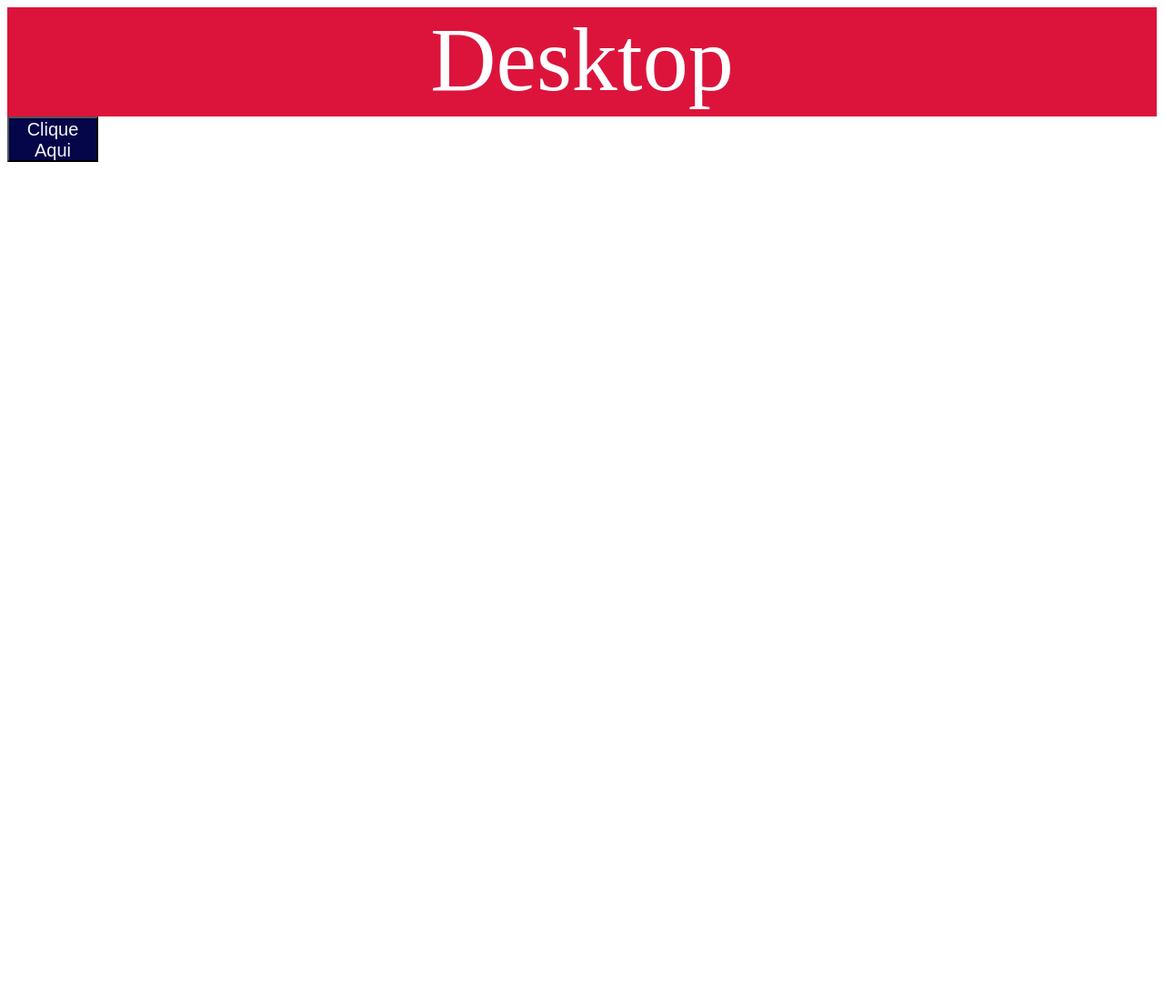
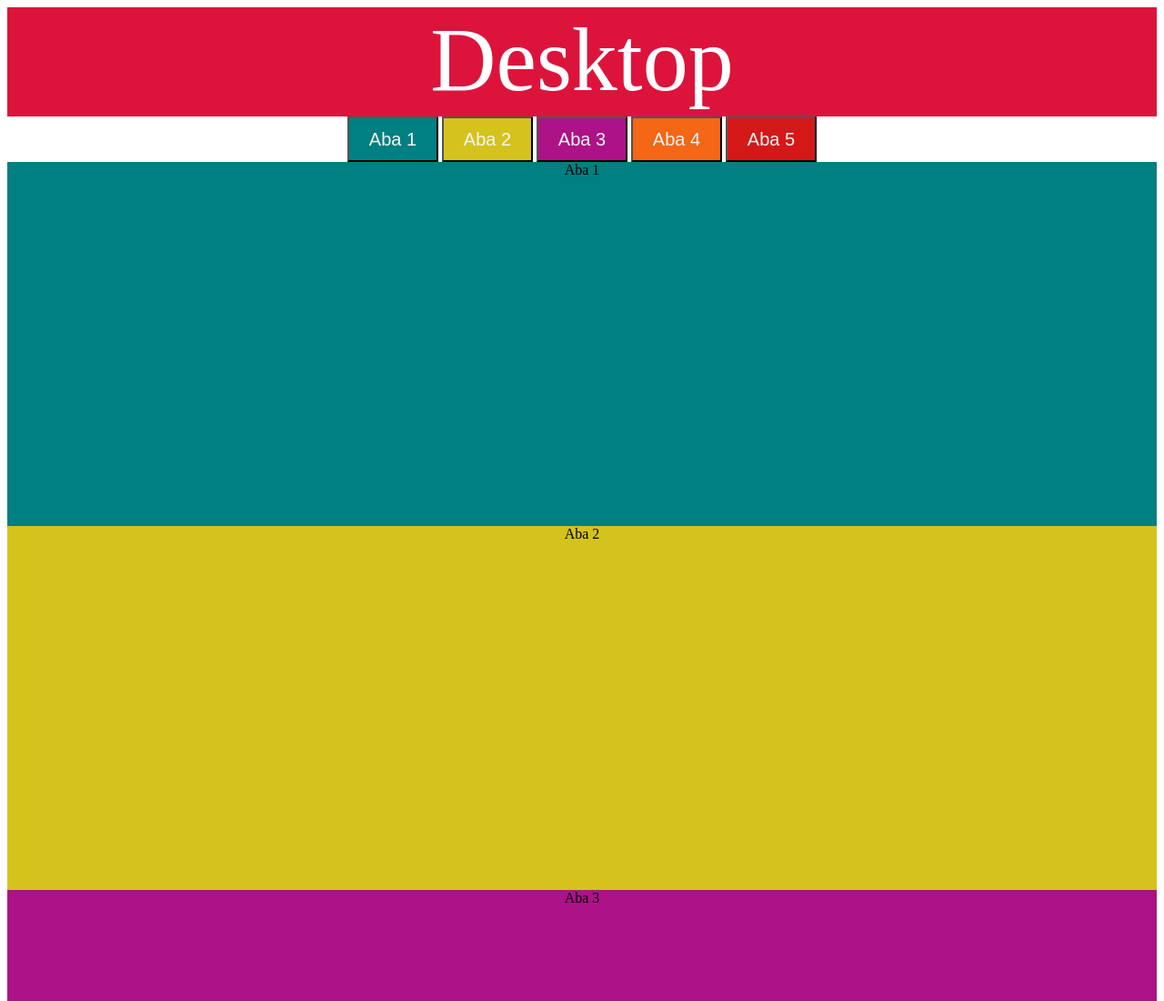
Before and after one commit to joaosilva2007/g243i1t, a plain HTML site: page index.html in a window 1280 px wide. Shown: the top 1100 px of the page at 91% size. Before the commit the page ends 800 px from the top, so only its background shows below. Drawn offline with Linux system fonts and the light colour scheme.

Commit message:
Add files via upload

```diff
--- a/estilo/basico.css
+++ b/estilo/basico.css
@@ -1,10 +1,44 @@
 .btn {
-    margin-top: 25%;
     background-color: rgb(5, 5, 73);
-    font-size: 40px;
+    font-size: 26px;
     color: whitesmoke;
-    width: 400px;
-    height: 200px;
+    width: 100%;
+    padding-top: 4px;
+    padding-bottom: 4px;
+}
+#btn1{
+    background-color: teal;
+}
+#btn2{
+    background-color: rgb(212, 194, 29);
+}
+#btn3{
+    background-color: rgb(173, 18, 134);
+}
+#btn4{
+    background-color: rgb(243, 103, 22);
+}
+#btn5{
+    background-color: rgb(212, 24, 24);
+}
+.aba{
+    width: 100%;
+    height:400px;
+}
+#aba1{
+    background-color: teal;
+}
+#aba2{
+    background-color: rgb(212, 194, 29);
+}
+#aba3{
+    background-color: rgb(173, 18, 134);
+}
+#aba4{
+    background-color: rgb(243, 103, 22);
+}
+#aba5{
+    background-color: rgb(212, 24, 24);
 }
 .conteudo{
    text-align: center;
@@ -32,9 +66,7 @@ body{
 }
 @media (min-width:800px) {
     .btn{
-     width: 100px;
-     height: 50px;
-     font-size: 20px;
+     width: 19.7%;
      margin-top: 0%;
     }
    .barra{
@@ -42,14 +74,13 @@ body{
     height: 80px;
    }
    .conteudo{
-    text-align: right;
+    text-align: center;
  }
    .mobile{
     display: none;
    }
    .tablet{
     display: inline;
-    font-size: 60px;
     color: black;
 }
 
@@ -66,7 +97,7 @@ body{
      height: 120px;
     }
     .conteudo{
-        text-align: left;
+        text-align: center
      }
     .tablet{
      display: none;
--- a/index.html
+++ b/index.html
@@ -14,7 +14,20 @@
         <span class="desktop">Desktop</span>
     </header>
      <section class="conteudo">
-        <button class="btn" onclick="aperte()">Clique Aqui</button>
+        <div class="botoes">
+        <button class="btn" id="btn1" onclick="abrir_aba(1)">Aba 1</button>
+        <button class="btn" id="btn2" onclick="abrir_aba(2)">Aba 2</button>
+        <button class="btn" id="btn3" onclick="abrir_aba(3)">Aba 3</button>
+        <button class="btn" id="btn4" onclick="abrir_aba(4)">Aba 4</button>
+        <button class="btn" id="btn5" onclick="abrir_aba(5)">Aba 5</button>
+    </div>
+    <div class="abas">
+        <div class="aba" id="aba1">Aba 1</div>
+        <div class="aba" id="aba2">Aba 2</div>
+        <div class="aba" id="aba3">Aba 3</div>
+        <div class="aba" id="aba4">Aba 4</div>
+        <div class="aba" id="aba5">Aba 5</div>
+    </div>
      </section>
 
 
--- a/script/script.js
+++ b/script/script.js
@@ -1,6 +1,29 @@
-function aperte(){
-    while(true){
-      alert("Alô");
+function abrir_aba(num){
+  for(let i= 1; i <= 5; i++){
+    let id_btn = "btn" +i;
+    let id_aba = "aba" +i;
+    document.getElementById(id_btn).disable = false;
+    document.getElementById(id_aba).style.display = "none";
+  }
+
+    if(num == "1"){
+    document.getElementById("btn1").disable = true;
+    document.getElementById("aba1").style.display = "block";
     }
-
+    if(num == "2"){
+    document.getElementById("btn2").disable = true;
+    document.getElementById("aba2").style.display = "block";
+      }
+    if(num == "3"){
+    document.getElementById("btn3").disable = true;
+    document.getElementById("aba3").style.display = "block";
+        }
+    if(num == "4"){
+    document.getElementById("btn4").disable = true;
+    document.getElementById("aba4").style.display = "block";
+          }
+    if(num == "5"){
+    document.getElementById("btn5").disable = true;
+    document.getElementById("aba5").style.display = "block";
+    }
 }
```
